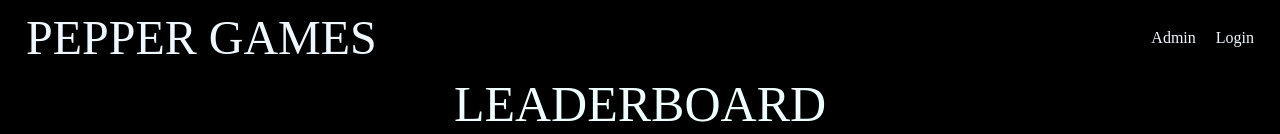
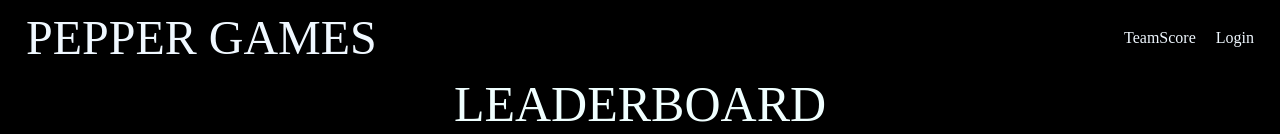
Before and after one commit to Dplayerz/WebAppChalet, a React (Vite) app: page / in a window 1280 px wide. Shown: the top 134 px of the page. Built offline with nearby package versions, Linux system fonts and the light colour scheme.

Commit message:
Update NavBar.tsx

```diff
--- a/src/NavBar.tsx
+++ b/src/NavBar.tsx
@@ -9,7 +9,7 @@ export default function Nav() {
       <ul>
         <li>
           <a href="./Admin" className="Admin">
-            Admin
+            TeamScore
           </a>
           <a href="./Login" className="Login">
             Login
```
